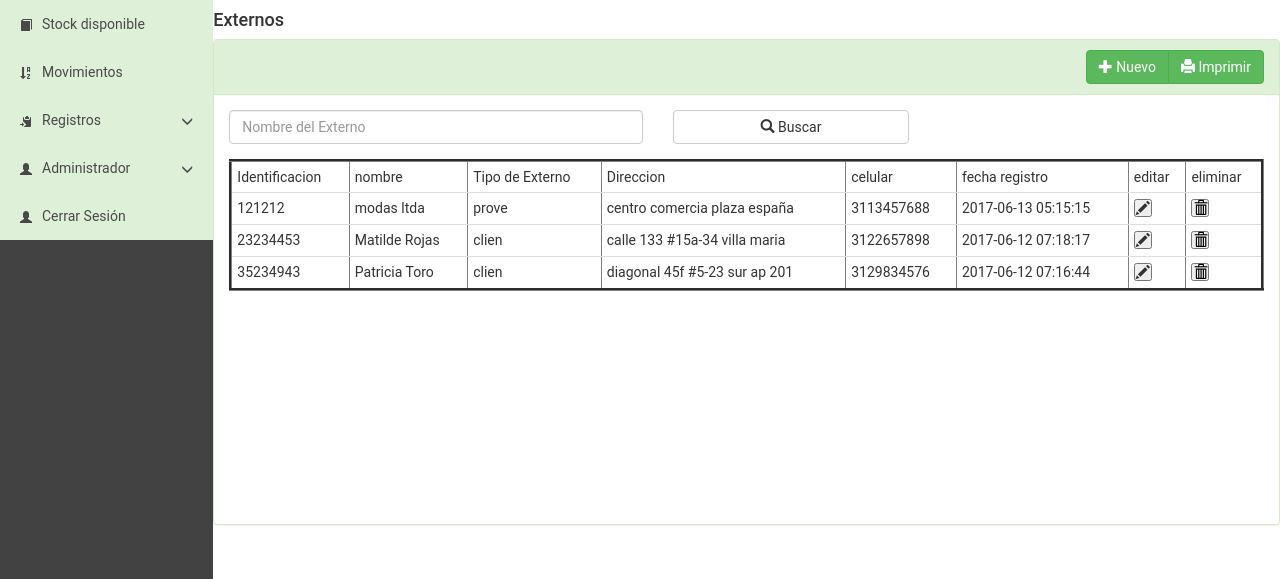
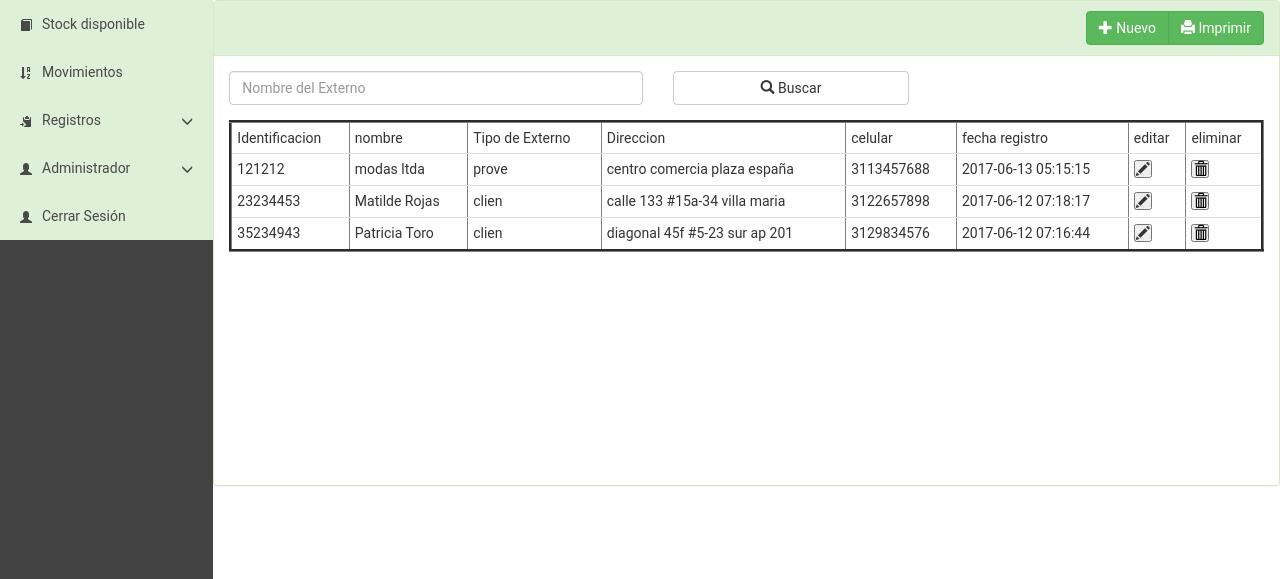
Before and after one commit to erickmarcia/GIBMAFE, a PHP site: page /externos.php in a window 1280 px wide. Shown: the part 77-656 px from the top of the page. Run offline with PHP 8.4, Linux system fonts and the light colour scheme; a user stored in the database is signed in; data comes from the database, SQL or seed files in the repository; some libraries are stand-ins or nearby versions.

Commit message:
Update externos.php

```diff
--- a/codigo/externos.php
+++ b/codigo/externos.php
@@ -1,4 +1,4 @@
- <?php
+  <?php
 /*en caso de que el usuario se devuelva del chat al registro tendra que dirijirse  al inicio para ingresar al chat si no desea crear otro usuario*/
 	require 'config.php';
 	require 'funciones.php';
@@ -53,7 +53,7 @@
 				</div>
 				<div class="contenedor-section0	 col-xs-12 col-sm-10 col-sd-10 ">
 
-				    <h4 id="">Externos</h4>
+
 					<div class="panel panel-success">
 						<div class="panel-heading">
 						    <div class="btn-group pull-right">
```
